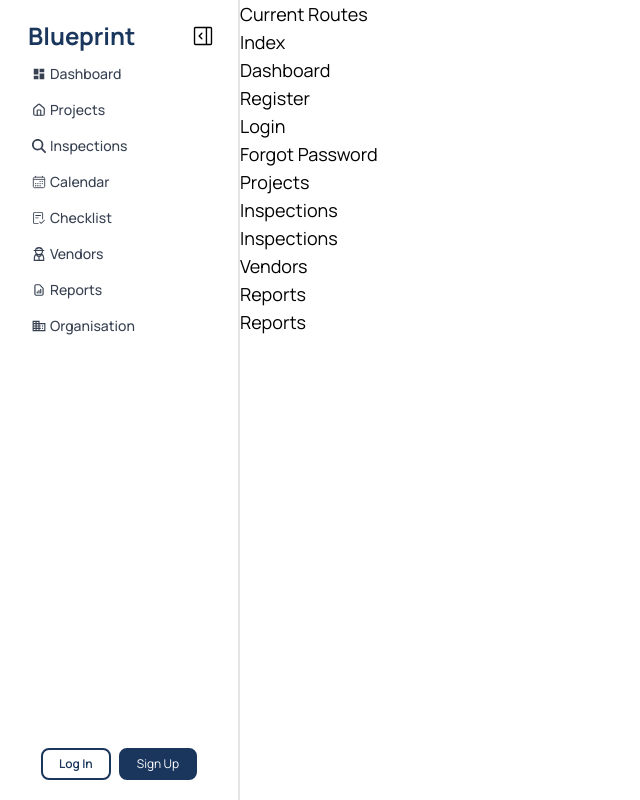
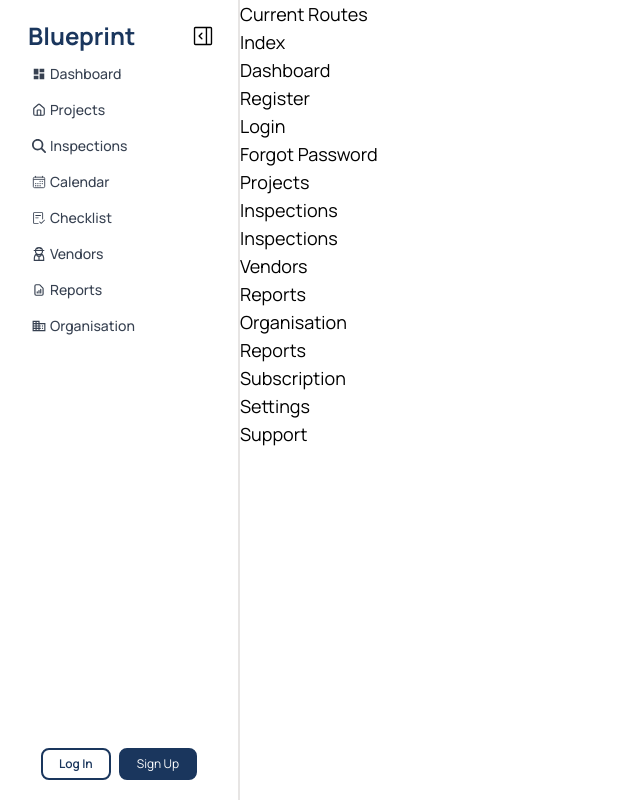
Before and after one commit to BronsonChaker/blueprint-web, a React (Vite) app: page / in a window 1280 px wide. Shown: the whole page, without its empty margins (0-640 px from the left). Built offline with nearby package versions, Linux system fonts and the light colour scheme.

Commit message:
Additional Routes: additional pages and routes added for implemented pages

```diff
--- a/src/App.jsx
+++ b/src/App.jsx
@@ -15,7 +15,11 @@ function App() {
         <Link to="/calendar">Inspections</Link>
         <Link to="/vendors">Vendors</Link>
         <Link to="/reports">Reports</Link>
-        <Link to="/organisation">Reports</Link>
+        <Link to="/organisation">Organisation</Link>
+        <Link to="/profile">Reports</Link>
+        <Link to="/subscription">Subscription</Link>
+        <Link to="/settings">Settings</Link>
+        <Link to="/support">Support</Link>
       </div>
     </>
   );
--- a/src/components/User/UserDropdown .jsx
+++ b/src/components/User/UserDropdown .jsx
@@ -42,7 +42,7 @@ export default function UserDropdown() {
             <ul className="flex gap-1 flex-col text-xs ">
               <li className="">
                 <Link
-                  to="/user"
+                  to="/profile"
                   className="flex flex-row gap-1 rounded-md items-center hover-bg px-1.5 py-1"
                 >
                   <FaUser className="text-md text-gray-700" />
@@ -53,7 +53,7 @@ export default function UserDropdown() {
               </li>
               <li className="">
                 <Link
-                  to="/user"
+                  to="/subscription"
                   className="flex flex-row gap-1 rounded-md items-center hover-bg px-1.5 py-1"
                 >
                   <FaCreditCard className="text-md text-gray-700" />
@@ -64,7 +64,7 @@ export default function UserDropdown() {
               </li>
               <li className="">
                 <Link
-                  to="/user"
+                  to="/settings"
                   className="flex flex-row gap-1 rounded-md items-center hover-bg px-1.5 py-1"
                 >
                   <IoIosSettings className="text-kg text-gray-700" />
@@ -75,7 +75,7 @@ export default function UserDropdown() {
               </li>
               <li className="">
                 <Link
-                  to="/user"
+                  to="/support"
                   className="flex flex-row gap-1 rounded-md items-center hover-bg px-1.5 py-1"
                 >
                   <BiSolidError className="text-md text-gray-700" />
--- a/src/main.jsx
+++ b/src/main.jsx
@@ -18,6 +18,10 @@ import Test from "./pages/Text.jsx";
 import LayoutDefault from "./pages/Layout/LayoutDefault.jsx";
 import Calendar from "./pages/Calendar.jsx";
 import Organisation from "./pages/Organisation.jsx";
+import Subscription from "./pages/Subscription.jsx";
+import Profile from "./pages/Profile.jsx";
+import Settings from "./pages/Settings.jsx";
+import Support from "./pages/Support.jsx";
 
 createRoot(document.getElementById("root")).render(
   <StrictMode>
@@ -70,6 +74,24 @@ createRoot(document.getElementById("root")).render(
             element={<LayoutDefault children={<NewProject />} />}
           />
           <Route path="/test" element={<LayoutDefault children={<Test />} />} />
+
+          {/* User Routes */}
+          <Route
+            path="/profile"
+            element={<LayoutDefault children={<Profile />} />}
+          />
+          <Route
+            path="/subscription"
+            element={<LayoutDefault children={<Subscription />} />}
+          />
+          <Route
+            path="/settings"
+            element={<LayoutDefault children={<Settings />} />}
+          />
+          <Route
+            path="/support"
+            element={<LayoutDefault children={<Support />} />}
+          />
         </Routes>
       </AuthProvider>
     </BrowserRouter>
--- /dev/null
+++ b/src/pages/Profile.jsx
@@ -0,0 +1,7 @@
+export default function Profile() {
+  return (
+    <div>
+      <h1>Profile</h1>
+    </div>
+  );
+}
--- /dev/null
+++ b/src/pages/Settings.jsx
@@ -0,0 +1,7 @@
+export default function Settings() {
+  return (
+    <div>
+      <h1>Settings</h1>
+    </div>
+  );
+}
--- /dev/null
+++ b/src/pages/Subscription.jsx
@@ -0,0 +1,7 @@
+export default function Subscription() {
+  return (
+    <div>
+      <h1>Subscription</h1>
+    </div>
+  );
+}
--- /dev/null
+++ b/src/pages/Support.jsx
@@ -0,0 +1,7 @@
+export default function Support() {
+  return (
+    <div>
+      <h1>Support</h1>
+    </div>
+  );
+}
```
